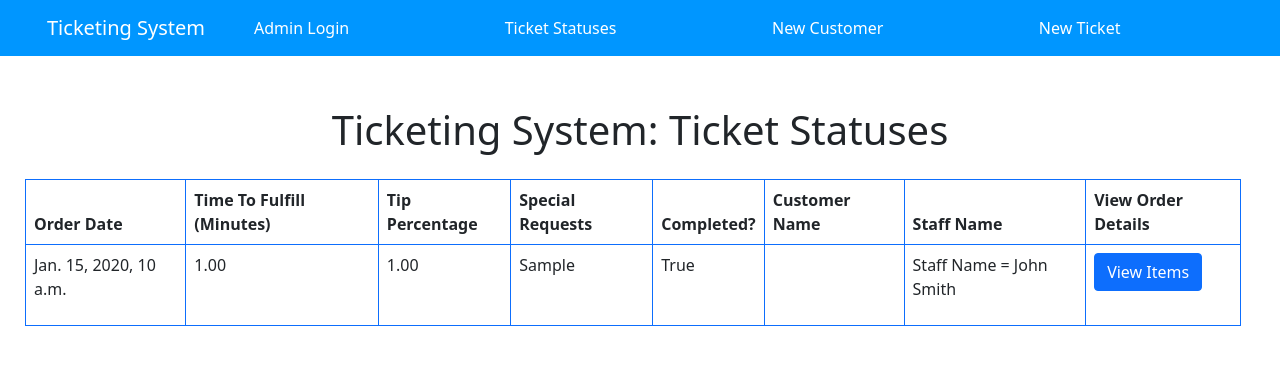
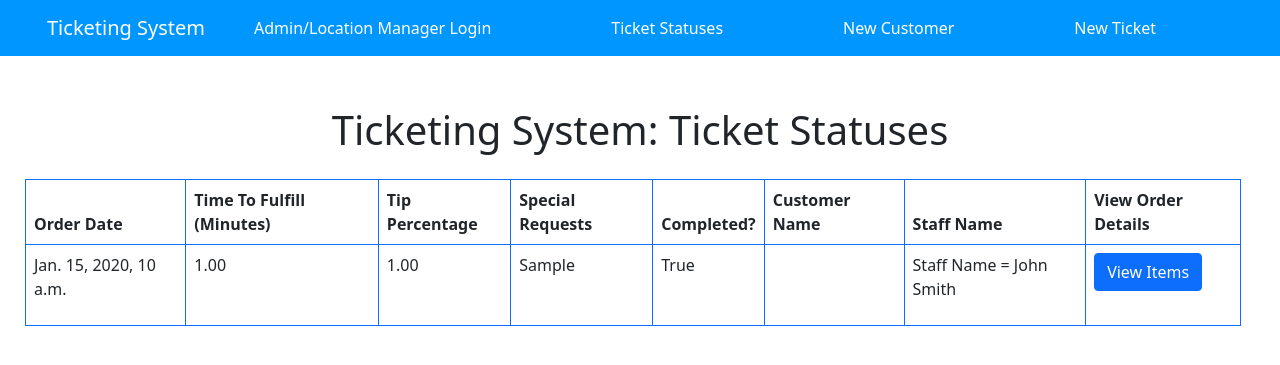
Before and after one commit to CS220-Projects/Ticketing-System, a Django app: page /ticketing_system/ in a window 1280 px wide. Shown: the top 365 px of the page. Run offline with Django 3.2, Linux system fonts and the light colour scheme; data comes from the database, SQL or seed files in the repository; tables that the repository leaves empty hold one stand-in row (values such as "Sample post").

Commit message:
Adust Nav Bar Links

```diff
--- a/django/djangoproject/ticketing_system/templates/Details.html
+++ b/django/djangoproject/ticketing_system/templates/Details.html
@@ -30,7 +30,7 @@
 
         <div class="collapse navbar-collapse" id="navbarTogglerDemo02">
             <ul class="navbar-nav me-auto mb-2 mb-lg-0">
-                <a class="nav-link nav-link active" aria-current="page" href="../" style="color: white">Admin Login</a>
+                <a class="nav-link nav-link active" aria-current="page" href="../" style="color: white">Admin/Location Manager Login</a>
             </ul>
             <ul class="navbar-nav me-auto mb-2 mb-lg-0">
                 <a class="nav-link nav-link active" aria-current="page" href="./" style="color: white">Ticket Statuses</a>
--- a/django/djangoproject/ticketing_system/templates/Index.html
+++ b/django/djangoproject/ticketing_system/templates/Index.html
@@ -30,7 +30,7 @@
 
         <div class="collapse navbar-collapse" id="navbarTogglerDemo02">
             <ul class="navbar-nav me-auto mb-2 mb-lg-0">
-                <a class="nav-link nav-link active" aria-current="page" href="../" style="color: white">Admin Login</a>
+                <a class="nav-link nav-link active" aria-current="page" href="../" style="color: white">Admin/Location Manager Login</a>
             </ul>
             <ul class="navbar-nav me-auto mb-2 mb-lg-0">
                 <a class="nav-link nav-link active" aria-current="page" href="./" style="color: white">Ticket Statuses</a>
--- a/django/djangoproject/ticketing_system/templates/NewCustomer.html
+++ b/django/djangoproject/ticketing_system/templates/NewCustomer.html
@@ -30,7 +30,7 @@
 
         <div class="collapse navbar-collapse" id="navbarTogglerDemo02">
             <ul class="navbar-nav me-auto mb-2 mb-lg-0">
-                <a class="nav-link nav-link active" aria-current="page" href="../" style="color: white">Admin Login</a>
+                <a class="nav-link nav-link active" aria-current="page" href="../" style="color: white">Admin/Location Manager Login</a>
             </ul>
             <ul class="navbar-nav me-auto mb-2 mb-lg-0">
                 <a class="nav-link nav-link active" aria-current="page" href="./" style="color: white">Ticket Statuses</a>
--- a/django/djangoproject/ticketing_system/templates/NewTicket.html
+++ b/django/djangoproject/ticketing_system/templates/NewTicket.html
@@ -30,7 +30,7 @@
 
         <div class="collapse navbar-collapse" id="navbarTogglerDemo02">
             <ul class="navbar-nav me-auto mb-2 mb-lg-0">
-                <a class="nav-link nav-link active" aria-current="page" href="../" style="color: white">Admin Login</a>
+                <a class="nav-link nav-link active" aria-current="page" href="../" style="color: white">Admin/Location Manager Login</a>
             </ul>
             <ul class="navbar-nav me-auto mb-2 mb-lg-0">
                 <a class="nav-link nav-link active" aria-current="page" href="./" style="color: white">Ticket Statuses</a>
--- a/django/djangoproject/ticketing_system/templates/Success.html
+++ b/django/djangoproject/ticketing_system/templates/Success.html
@@ -30,7 +30,7 @@
 
         <div class="collapse navbar-collapse" id="navbarTogglerDemo02">
             <ul class="navbar-nav me-auto mb-2 mb-lg-0">
-                <a class="nav-link nav-link active" aria-current="page" href="../" style="color: white">Admin Login</a>
+                <a class="nav-link nav-link active" aria-current="page" href="../" style="color: white">Admin/Location Manager Login</a>
             </ul>
             <ul class="navbar-nav me-auto mb-2 mb-lg-0">
                 <a class="nav-link nav-link active" aria-current="page" href="./" style="color: white">Ticket Statuses</a>
```
